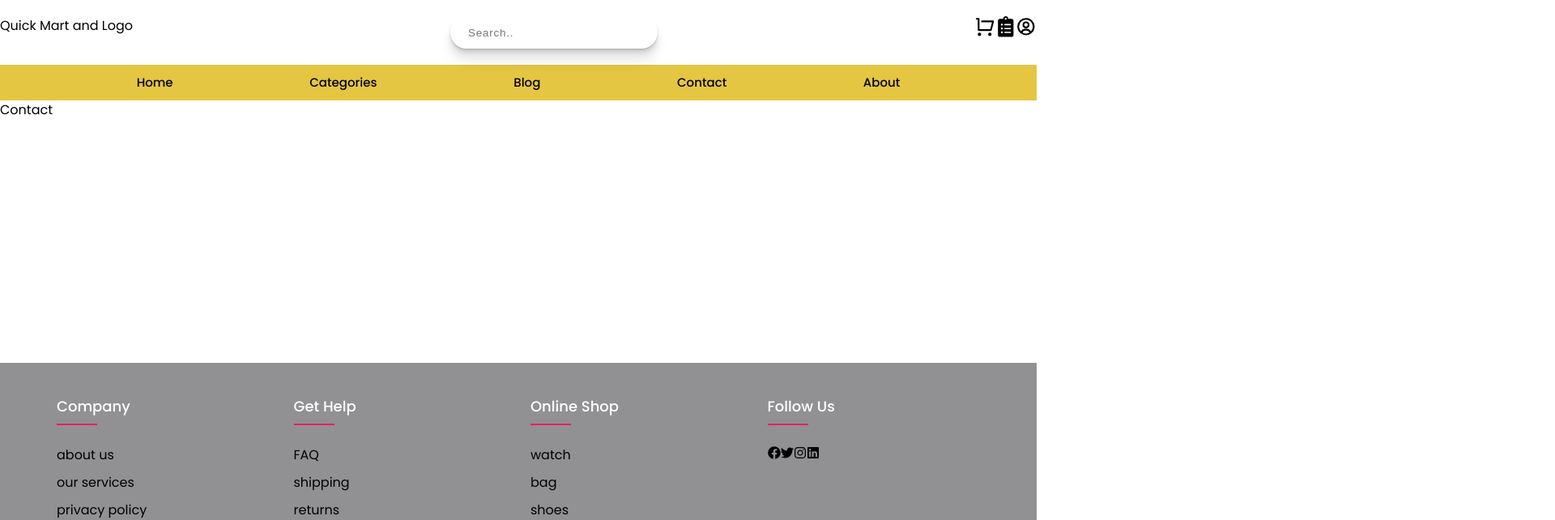
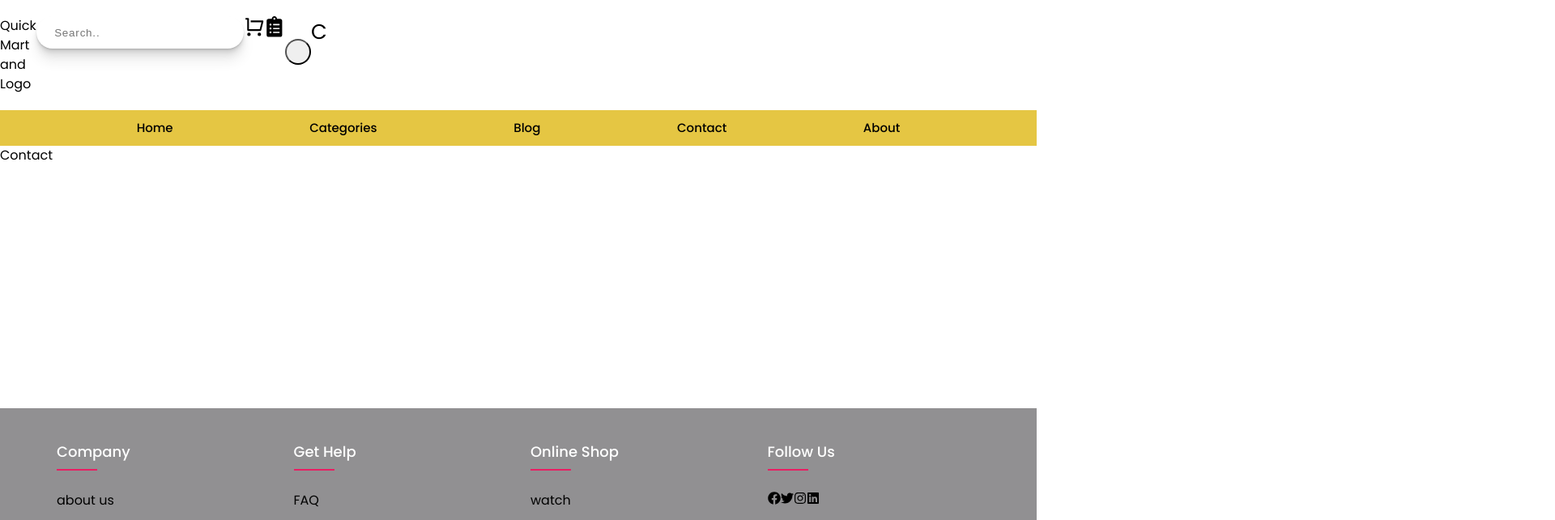
Before and after one commit to Ishikaza-das/Souvagya, a React (Create React App) app: page /Contact in a window 1280 px wide. Shown: the top 642 px of the page at 81% size, 1920 px wide, since content can reach past the window. Built offline with nearby package versions, Linux system fonts and the light colour scheme.

Commit message:
User Nav

```diff
--- a/package.json
+++ b/package.json
@@ -8,6 +8,7 @@
     "@testing-library/user-event": "^13.5.0",
     "react": "^18.2.0",
     "react-dom": "^18.2.0",
+    "react-icon": "^1.0.0",
     "react-icons": "^4.11.0",
     "react-router-dom": "^6.16.0",
     "react-scripts": "5.0.1",
--- a/src/BUYER/HEADER/Header.js
+++ b/src/BUYER/HEADER/Header.js
@@ -1,29 +1,31 @@
-import React from 'react'
-import { RiShoppingCartLine } from 'react-icons/ri';
-import { BiUserCircle } from 'react-icons/bi';
-import { FaClipboardList } from 'react-icons/fa';
+import React from "react";
+import { RiShoppingCartLine } from "react-icons/ri";
+// import { BiUserCircle } from "react-icons/bi";
+import { FaClipboardList } from "react-icons/fa";
 // import { IconContext } from "react-icons";
 import "./Header.css";
-
+import UserNav from "./User/UserNav";
 
 const Header = () => {
   return (
-
-    <div className ='header-section'>
-      <div className='logo-section'>
-        Quick Mart and Logo
+    <div className="header-section">
+      <div className="logo-section">Quick Mart and Logo</div>
+      <div className="search-bar">
+        <input
+          placeholder="Search.."
+          className="input"
+          name="text"
+          type="text"
+        />
       </div>
-       <div className='search-bar'>
-      <input placeholder="Search.."  className="input" name="text" type="text" />
-      </div>
-    <div className='icon-section'>
+      <div className="icon-section">
         <RiShoppingCartLine />
         <FaClipboardList />
-        <BiUserCircle />
+        {/* <BiUserCircle /> */}
+        <UserNav />
+      </div>
     </div>
-    </div>
+  );
+};
 
-  )
-}
-
-export default Header
+export default Header;
--- /dev/null
+++ b/src/BUYER/HEADER/User/Pages/Address.js
@@ -0,0 +1,7 @@
+import React from "react";
+
+const Address = () => {
+  return <div>Address</div>;
+};
+
+export default Address;
--- /dev/null
+++ b/src/BUYER/HEADER/User/Pages/Contact.js
@@ -0,0 +1,7 @@
+import React from "react";
+
+const Contact = () => {
+  return <div>Contact</div>;
+};
+
+export default Contact;
--- /dev/null
+++ b/src/BUYER/HEADER/User/Pages/Orders.js
@@ -0,0 +1,7 @@
+import React from "react";
+
+const Orders = () => {
+  return <div>Order</div>;
+};
+
+export default Orders;
--- /dev/null
+++ b/src/BUYER/HEADER/User/Pages/Profile.css
@@ -0,0 +1,3 @@
+div{
+    background-color: aqua;
+}
--- /dev/null
+++ b/src/BUYER/HEADER/User/Pages/Profile.js
@@ -0,0 +1,12 @@
+import React from "react";
+
+const Profile = () => {
+  return (
+    <div>
+      <img src="profile.png" alt="" />
+      Profile
+    </div>
+  );
+};
+
+export default Profile;
--- /dev/null
+++ b/src/BUYER/HEADER/User/UserNav.js
@@ -0,0 +1,21 @@
+import React from "react";
+import { BrowserRouter as Router, Route, Routes } from "react-router-dom";
+import UserNavCard from "./UserNavCard";
+import Profile from "./Pages/Profile";
+import Orders from "./Pages/Orders";
+import Address from "./Pages/Address";
+import Contact from "./Pages/Contact";
+
+export default function UserNav() {
+  return (
+    <Router>
+      <UserNavCard />
+      <Routes>
+        <Route path="/profile" element={<Profile />} />
+        <Route path="/orders" element={<Orders />} />
+        <Route path="/address" element={<Address />} />
+        <Route path="/contact" element={<Contact />} />
+      </Routes>
+    </Router>
+  );
+}
--- /dev/null
+++ b/src/BUYER/HEADER/User/UserNavCard.css
@@ -0,0 +1,32 @@
+.container {
+    width: auto;
+  }
+  button {
+    object-fit: cover;
+    border-radius: 50px;
+    border-width: 2px;
+    width: 2rem;
+    height: 2rem;
+    cursor: pointer;
+  }
+  .avatar {
+    position: relative;
+  }
+  .list {
+    position: absolute;
+    left: -3.5rem;
+    top: 6rem;
+
+    padding: 1rem;
+    width: 13rem;
+    background-color: #ffffff;
+  }
+  #list {
+    width: 100rem;
+    padding: 0.5rem;
+    border-radius: 0.25rem;
+    cursor: pointer;
+  }
+  .list::hover {
+    background-color: #dbeafe;
+  }
--- /dev/null
+++ b/src/BUYER/HEADER/User/UserNavCard.js
@@ -0,0 +1,47 @@
+import React, { useRef, useState } from "react";
+import "./UserNavCard.css";
+// import { List } from "./List";
+import { UserNavData } from "./UserNavData";
+
+const UserNavCard = () => {
+  const [open, setOpen] = useState(false);
+
+  const menuRef = useRef();
+  const imgRef = useRef();
+
+  window.addEventListener("click", (e) => {
+    if (e.target !== menuRef.current && e.target !== imgRef.current) {
+      setOpen(false);
+    }
+  });
+
+  return (
+    <div className="container">
+      <div className="avatar">
+        <button ref={imgRef} onClick={() => setOpen(!open)} />
+
+        {open && (
+          <div className="list">
+            <ul>
+              {UserNavData.map((val, key) => {
+                return (
+                  <li
+                    id="list"
+                    key={key}
+                    onClick={() => {
+                      window.location.pathname = val.link;
+                    }}
+                  >
+                    <div>{val.title}</div>
+                  </li>
+                );
+              })}
+            </ul>
+          </div>
+        )}
+      </div>
+    </div>
+  );
+};
+
+export default UserNavCard;
--- /dev/null
+++ b/src/BUYER/HEADER/User/UserNavData.js
@@ -0,0 +1,23 @@
+import React from "react";
+// const Menus = ["Profile", "Orders", "Address", "Contact", "LogOut"];
+export const UserNavData = [
+  {
+    title: "Profile",
+    link: "/profile",
+  },
+  {
+    title: "Orders",
+    link: "/orders",
+  },
+  {
+    title: "Address",
+    link: "/address",
+  },
+  {
+    title: "Contact",
+    link: "/contact",
+  },
+  {
+    title: "LogOut",
+  },
+];
```
Also changed, not shown: public/profile.png (added), 1 other file (tests, documents, lock files or other folders).
